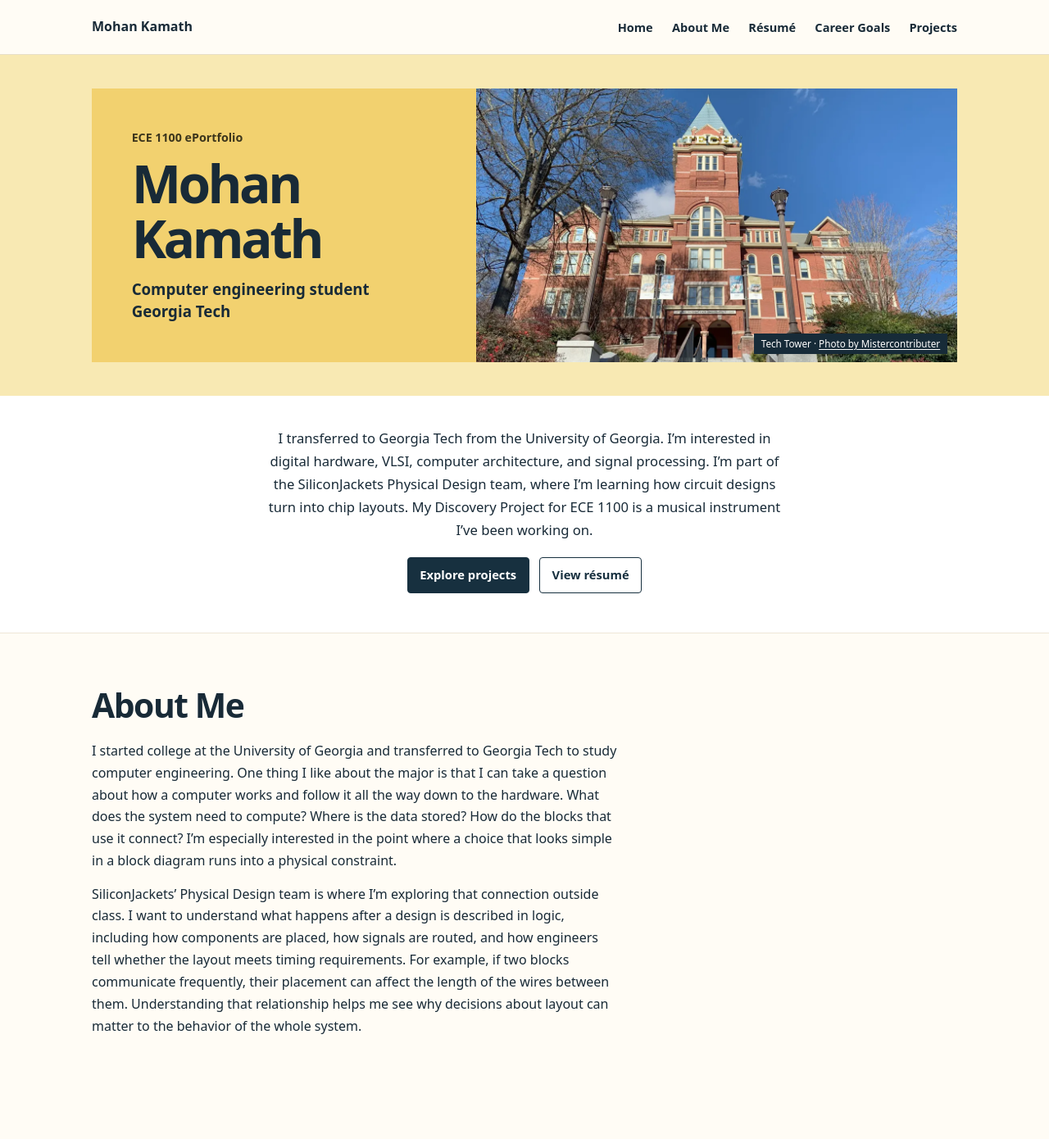
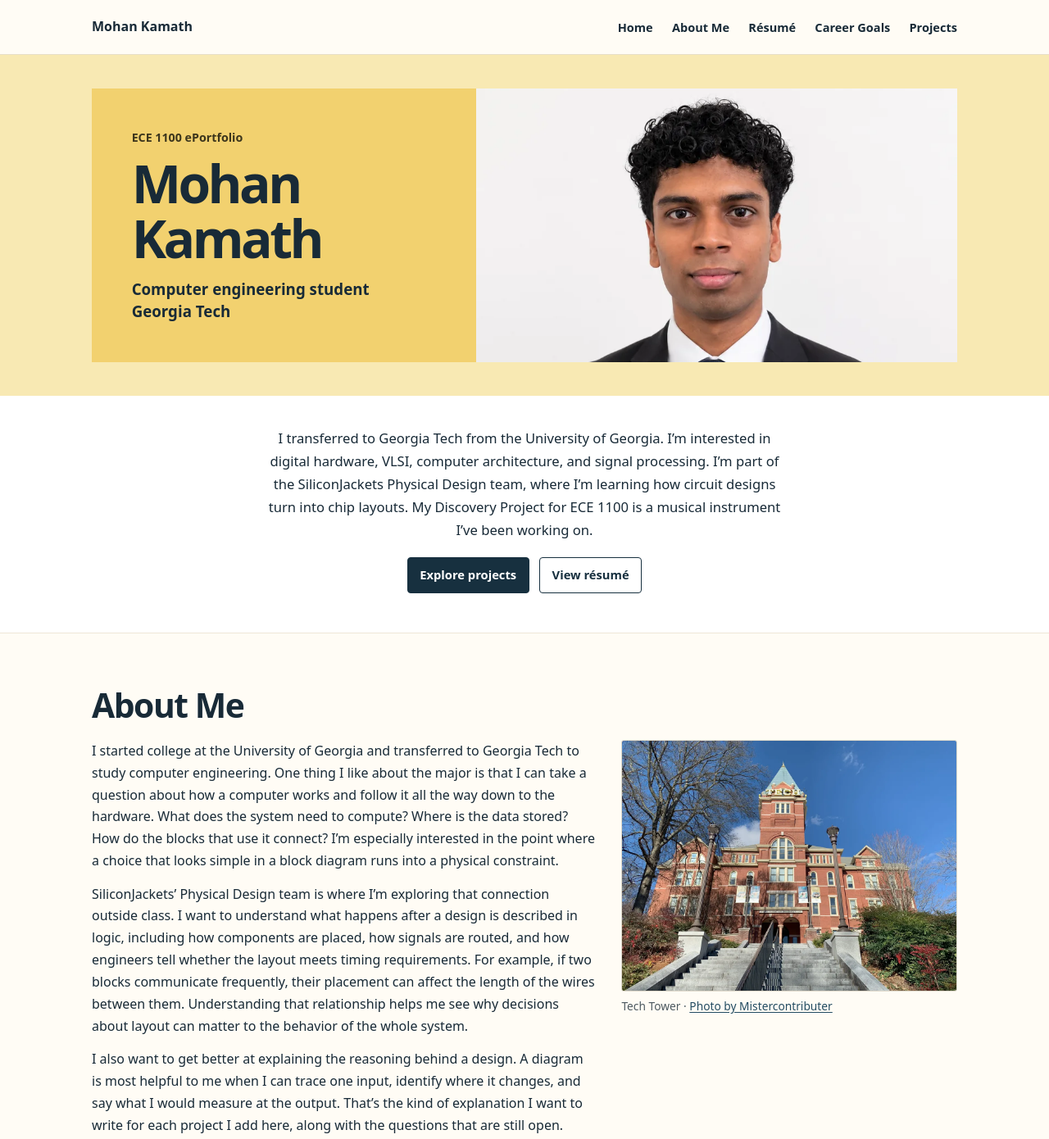
Before and after one commit to mohankamath/ece-portfolio, a plain HTML site: page index.html in a window 1280 px wide. Shown: the top 1390 px of the page at 82% size. Drawn offline with Linux system fonts and the light colour scheme.

Commit message:
Add headshot to portfolio homepage

```diff
--- a/index.html
+++ b/index.html
@@ -32,10 +32,9 @@
             <h1 id="intro-heading">Mohan <span>Kamath</span></h1>
             <p class="hero-role">Computer engineering student<br>Georgia Tech</p>
           </div>
-          <figure class="hero-photo">
-            <img src="assets/tech-tower.webp" width="1200" height="900" alt="The brick facade and gold lettering of Tech Tower at Georgia Tech." fetchpriority="high">
-            <figcaption>Tech Tower · <a href="https://commons.wikimedia.org/wiki/File:Tech_Tower_Building_-_2.jpg">Photo by Mistercontributer</a></figcaption>
-          </figure>
+          <div class="hero-photo">
+            <img src="assets/headshot.webp" width="880" height="880" alt="Professional headshot of Mohan Kamath in a dark suit and navy tie." fetchpriority="high">
+          </div>
         </div>
       </div>
       <div class="wrap welcome">
@@ -50,10 +49,16 @@
     <section id="about" class="section section-tinted" aria-labelledby="about-heading">
       <div class="wrap">
         <h2 id="about-heading">About Me</h2>
-        <div class="prose">
+        <div class="about-layout">
+          <div class="prose">
           <p>I started college at the University of Georgia and transferred to Georgia Tech to study computer engineering. One thing I like about the major is that I can take a question about how a computer works and follow it all the way down to the hardware. What does the system need to compute? Where is the data stored? How do the blocks that use it connect? I’m especially interested in the point where a choice that looks simple in a block diagram runs into a physical constraint.</p>
           <p>SiliconJackets’ Physical Design team is where I’m exploring that connection outside class. I want to understand what happens after a design is described in logic, including how components are placed, how signals are routed, and how engineers tell whether the layout meets timing requirements. For example, if two blocks communicate frequently, their placement can affect the length of the wires between them. Understanding that relationship helps me see why decisions about layout can matter to the behavior of the whole system.</p>
           <p>I also want to get better at explaining the reasoning behind a design. A diagram is most helpful to me when I can trace one input, identify where it changes, and say what I would measure at the output. That’s the kind of explanation I want to write for each project I add here, along with the questions that are still open.</p>
+          </div>
+          <figure>
+            <img src="assets/tech-tower.webp" width="1200" height="900" alt="The brick facade and gold lettering of Tech Tower at Georgia Tech." loading="lazy">
+            <figcaption>Tech Tower · <a href="https://commons.wikimedia.org/wiki/File:Tech_Tower_Building_-_2.jpg">Photo by Mistercontributer</a></figcaption>
+          </figure>
         </div>
 
         <h3 class="subhead">The threads I’m exploring</h3>
--- a/styles.css
+++ b/styles.css
@@ -39,10 +39,8 @@ a { color: var(--link); text-underline-offset: .18em; }
 .course { margin-bottom: .6rem; color: #3c351c; font-size: .89rem; font-weight: 650; }
 .hero-role { margin-top: .95rem; font-size: clamp(1rem, 1.65vw, 1.17rem); font-weight: 560; line-height: 1.45; }
 .hero-photo { position: relative; min-height: 100%; }
-.hero-photo img { position: absolute; inset: 0; height: 100%; border: 0; border-radius: 0; object-fit: cover; object-position: 50% 26%; }
-.hero-photo figcaption { position: absolute; right: .75rem; bottom: .65rem; margin: 0; padding: .15rem .55rem; background: #172b38; color: #fff; font-size: .73rem; }
-.hero-photo figcaption a { color: inherit; }
-.hero-photo a:focus-visible, .resume-panel a:focus-visible { outline-color: var(--gold); }
+.hero-photo img { display: block; position: absolute; inset: 0; width: 100%; height: 100%; object-fit: cover; object-position: center 24%; }
+.resume-panel a:focus-visible { outline-color: var(--gold); }
 .welcome { padding-block: clamp(1.9rem, 3.4vw, 2.4rem) clamp(1.9rem, 4.2vw, 3rem); text-align: center; }
 .welcome > p { max-width: 67ch; margin-inline: auto; font-size: 1.04rem; }
 .actions { display: flex; flex-wrap: wrap; gap: .6rem .75rem; }
@@ -55,6 +53,8 @@ a { color: var(--link); text-underline-offset: .18em; }
 .section-tinted { border-block: 1px solid #eee7d7; background: var(--paper); }
 .prose > p { max-width: 70ch; }
 .prose > p + p { margin-top: .85rem; }
+.about-layout { display: grid; grid-template-columns: minmax(0, 3fr) minmax(0, 2fr); align-items: start; gap: 1.5rem 2rem; }
+.about-layout figure { max-width: 31rem; }
 .two-up, .goals-layout { display: grid; grid-template-columns: repeat(2, minmax(0, 1fr)); gap: 1.25rem; }
 .subhead { margin-block: 2rem .9rem; }
 .thread { display: flex; flex-direction: column; align-items: flex-start; padding: clamp(1rem, 2vw, 1.55rem); border: 1px solid var(--line); border-radius: 5px; background: #fff; }
@@ -99,9 +99,9 @@ figcaption { margin-top: .35rem; color: var(--muted); font-size: .86rem; }
   .header-inner { flex-direction: column; align-items: flex-start; gap: 0; padding-top: .65rem; }
   .primary-nav { column-gap: .9rem; }
   .primary-nav a { font-size: .86rem; }
-  .hero-frame, .two-up, .goals-layout, .project-figures { grid-template-columns: 1fr; }
+  .hero-frame, .about-layout, .two-up, .goals-layout, .project-figures { grid-template-columns: 1fr; }
   .hero-name h1 span { display: inline; }
-  .hero-photo { aspect-ratio: 1.65; }
+  .hero-photo { aspect-ratio: 1.25; }
   .thread figure, .project-figures { max-width: 34rem; }
   .project-index { grid-template-columns: 1fr; gap: .65rem; }
   .project-index a { display: grid; grid-template-columns: 5.75rem minmax(0, 1fr); column-gap: .75rem; align-items: center; }
```
Also changed, not shown: assets/headshot.webp (added).
